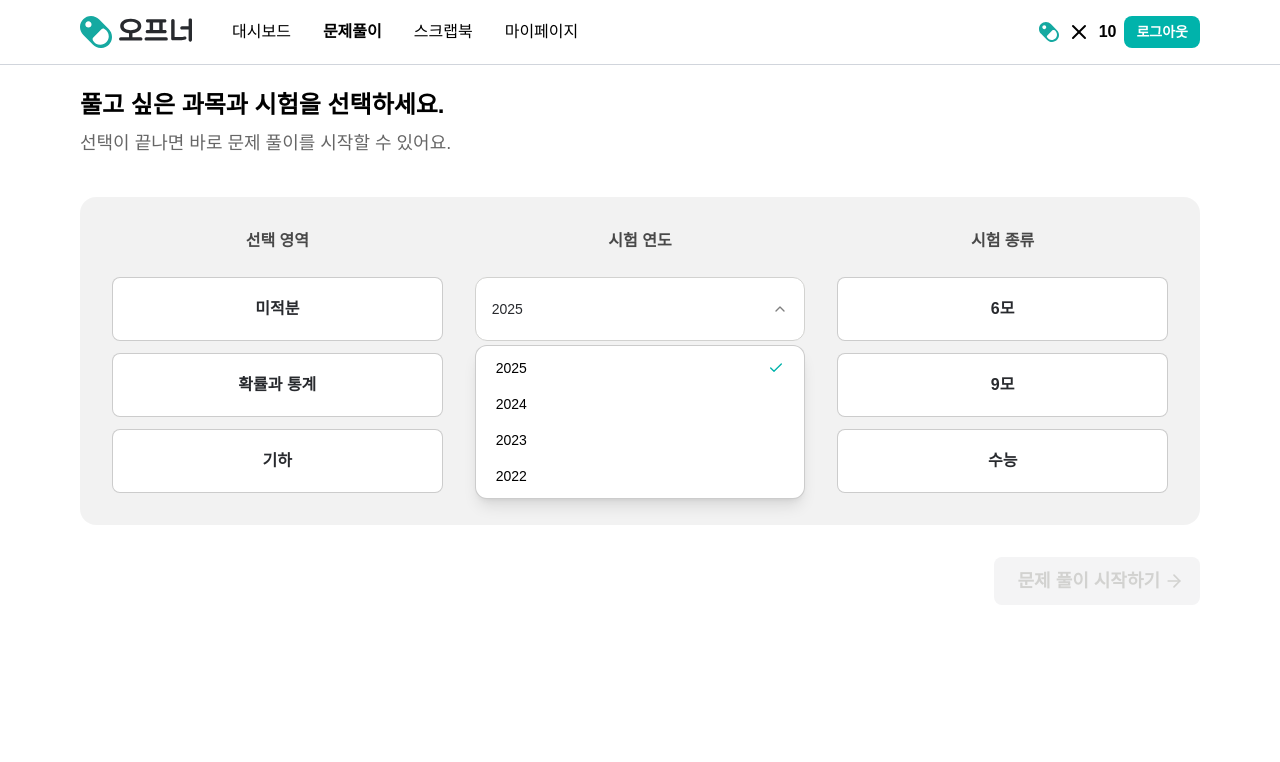
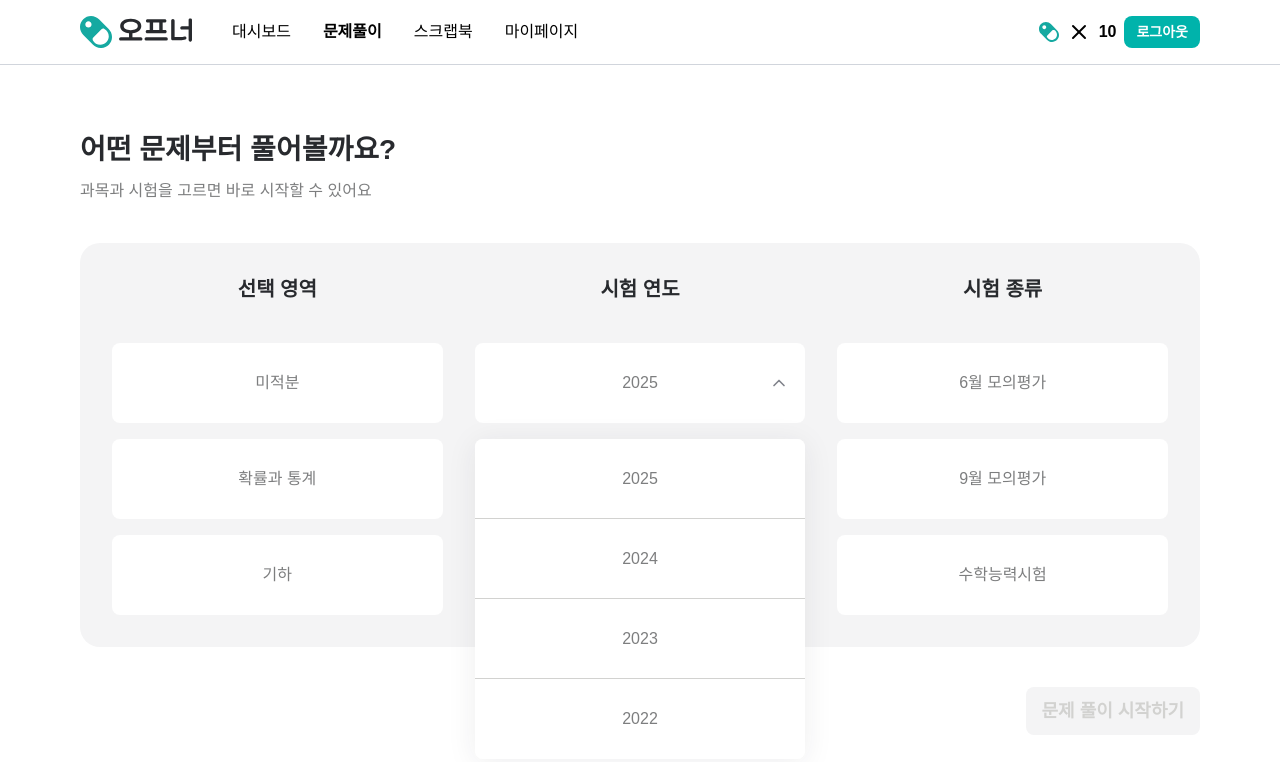
Before and after one commit to Groom-4th-TeamPJ/Opener, a Next.js app in the folder frontend/: page /exam in a window 1280 px wide. Both pictures are taken after a click on the button "2025". Shown: the top 762 px of the page. Built offline with nearby package versions, Linux system fonts and the light colour scheme.

Commit message:
style: 문제 선택 UI 디자인대로 수정

```diff
--- a/frontend/src/app/(main)/exam/page.tsx
+++ b/frontend/src/app/(main)/exam/page.tsx
@@ -1,11 +1,5 @@
 import ExamSelect from '@/components/exam/ExamSelect'
 
 export default function ExamPage() {
-  return (
-    <div className="min-h-full flex items-center">
-      <div className="w-full">
-        <ExamSelect />
-      </div>
-    </div>
-  )
+  return <ExamSelect />
 }
--- a/frontend/src/components/common/SelectBox.tsx
+++ /dev/null
@@ -1,158 +0,0 @@
-'use client'
-
-import cn from '@/utils/cn'
-import { ComponentPropsWithRef, useEffect, useRef, useState } from 'react'
-import { ChevronDown, Check } from 'lucide-react'
-
-export interface SelectOption {
-  value: string
-  label: string
-}
-
-interface SelectBoxProps extends Omit<ComponentPropsWithRef<'div'>, 'onChange'> {
-  label?: string
-  error?: string
-  helperText?: string
-  placeholder?: string
-  options: SelectOption[]
-  value?: string
-  onChange?: (value: string) => void
-  disabled?: boolean
-  triggerClassName?: string
-}
-
-export default function SelectBox({
-  label,
-  error,
-  helperText,
-  placeholder = '선택하세요',
-  options,
-  value,
-  onChange,
-  disabled = false,
-  triggerClassName,
-  className,
-  ...props
-}: SelectBoxProps) {
-  const [isOpen, setIsOpen] = useState(false)
-  const containerRef = useRef<HTMLDivElement>(null)
-  const triggerRef = useRef<HTMLButtonElement>(null)
-  const selectedOptionRef = useRef<HTMLButtonElement>(null)
-
-  const selectedOption = options.find((opt) => opt.value === value)
-  const displayText = selectedOption ? selectedOption.label : placeholder
-
-  // 외부 클릭 및 ESC 키 처리
-  useEffect(() => {
-    if (!isOpen) return
-
-    const handleClickOutside = (event: MouseEvent) => {
-      if (containerRef.current && !containerRef.current.contains(event.target as Node)) {
-        setIsOpen(false)
-      }
-    }
-
-    const handleEscape = (event: KeyboardEvent) => {
-      if (event.key === 'Escape') {
-        setIsOpen(false)
-      }
-    }
-
-    document.addEventListener('mousedown', handleClickOutside)
-    document.addEventListener('keydown', handleEscape)
-
-    return () => {
-      document.removeEventListener('mousedown', handleClickOutside)
-      document.removeEventListener('keydown', handleEscape)
-    }
-  }, [isOpen])
-
-  // 선택된 옵션으로 자동 스크롤
-  useEffect(() => {
-    if (isOpen && selectedOptionRef.current) {
-      selectedOptionRef.current.scrollIntoView({
-        block: 'nearest',
-        behavior: 'smooth',
-      })
-    }
-  }, [isOpen])
-
-  const handleSelect = (optionValue: string) => {
-    onChange?.(optionValue)
-    setIsOpen(false)
-  }
-
-  return (
-    <div className={cn('space-y-2', className)} ref={containerRef} {...props}>
-      {label && <label className="block text-sm font-medium text-text-primary">{label}</label>}
-
-      <div className="relative">
-        {/* Trigger Button */}
-        <button
-          ref={triggerRef}
-          type="button"
-          onClick={() => !disabled && setIsOpen(!isOpen)}
-          disabled={disabled}
-          className={cn(
-            'w-full px-4 py-2 rounded-xl',
-            'bg-background border border-neutral-200',
-            'text-text-primary text-sm text-left',
-            'transition-all duration-200',
-            'flex items-center justify-between gap-2',
-            error && 'border-danger-600 focus:border-danger-600',
-            disabled && 'opacity-50 cursor-not-allowed',
-            !disabled && 'cursor-pointer hover:border-foreground/30',
-            triggerClassName
-          )}
-        >
-          <span className={cn(!selectedOption && 'text-foreground/20 text-sm')}>{displayText}</span>
-          <ChevronDown
-            className={cn(
-              'w-4 h-4 text-foreground/50 transition-transform duration-300',
-              isOpen && 'rotate-180'
-            )}
-          />
-        </button>
-
-        {/* Dropdown Menu */}
-        {isOpen && (
-          <div
-            className={cn(
-              'absolute z-50 mt-1 w-full',
-              'bg-background border border-foreground/20 rounded-xl shadow-lg',
-              'max-h-60 overflow-auto',
-              'p-1'
-            )}
-          >
-            {options.map((option) => (
-              <button
-                key={option.value}
-                ref={option.value === value ? selectedOptionRef : null}
-                type="button"
-                onClick={() => handleSelect(option.value)}
-                className={cn(
-                  'w-full px-4 py-2 text-left text-sm rounded-lg',
-                  'transition-colors duration-150',
-                  'flex items-center justify-between',
-                  'hover:bg-foreground/5',
-                  option.value !== value && 'text-foreground'
-                )}
-              >
-                <span>{option.label}</span>
-                {option.value === value && <Check className="w-4 h-4 text-primary-600 " />}
-              </button>
-            ))}
-          </div>
-        )}
-      </div>
-
-      {error && (
-        <p className="text-sm text-danger-600" role="alert">
-          {error}
-        </p>
-      )}
-
-      {!error && helperText && <p className="text-sm text-foreground/60">{helperText}</p>}
-    </div>
-  )
-}
--- a/frontend/src/components/exam/ExamSelect.tsx
+++ b/frontend/src/components/exam/ExamSelect.tsx
@@ -1,9 +1,8 @@
 'use client'
 
 import { useState } from 'react'
-import { ArrowRight } from 'lucide-react'
 import Button from '@/components/common/Button'
-import SelectBox from '@/components/common/SelectBox'
+import YearSelectBox from './YearSelectBox'
 import QuestionSolve from './QuestionSolveView'
 import { mockExamData } from '@/mocks/exam-data'
 import type { ExamResponse } from '@/types/exam'
@@ -15,33 +14,29 @@ const categories = [
 ]
 
 const examTypes = [
-  { id: 'M06', name: '6모' },
-  { id: 'M09', name: '9모' },
-  { id: 'CSAT', name: '수능' },
+  { id: 'M06', name: '6월 모의평가' },
+  { id: 'M09', name: '9월 모의평가' },
+  { id: 'CSAT', name: '수학능력시험' },
 ]
 
 const currentYear = new Date().getFullYear() - 1
-const yearOptions = Array.from({ length: 4 }, (_, i) => ({
-  value: String(currentYear - i),
-  label: String(currentYear - i),
-}))
 
 export default function ExamSelect() {
   const [selectedCategory, setSelectedCategory] = useState<string>('')
-  const [selectedYear, setSelectedYear] = useState<string>(yearOptions[0].value)
+  const [selectedYear, setSelectedYear] = useState<number>(currentYear)
   const [selectedExamType, setSelectedExamType] = useState<string>('')
   const [examData, setExamData] = useState<ExamResponse | null>(null)
 
-  const canStart = selectedCategory && selectedYear && selectedExamType
+  const canStart = !!(selectedCategory && selectedYear && selectedExamType)
 
   const handleStartExam = () => {
     if (!canStart) return
 
-    const params = {
-      year: Number(selectedYear),
-      category: selectedCategory,
-      examType: selectedExamType,
-    }
+    // const params = {
+    //   year: Number(selectedYear),
+    //   category: selectedCategory,
+    //   examType: selectedExamType,
+    // }
 
     // TODO: GET /api/exam?year={year}&category={category}&examType={examType}
     // TODO: Authorization: Bearer {accessToken} 헤더 추가
@@ -53,39 +48,38 @@ export default function ExamSelect() {
   // 문제 풀이 화면으로 전환
   if (examData) {
     return (
-      <div className="fixed inset-0 z-50 bg-background">
+      <div className="fixed inset-0 z-100 bg-background">
         <QuestionSolve data={examData} onClose={() => setExamData(null)} />
       </div>
     )
   }
 
   return (
-    <>
+    <div className="fixed inset-0 top-16 flex items-center justify-center">
+      <div className="w-full max-w-6xl px-4">
         <div className="mb-10">
-        <h1 className="text-2xl font-semibold text-foreground mb-2">
-          풀고 싶은 과목과 시험을 선택하세요.
+          <h1 className="text-[1.75rem] font-bold text-text-primary mb-2">
+            어떤 문제부터 풀어볼까요?
           </h1>
-        <p className="text-lg text-foreground/60">
-          선택이 끝나면 바로 문제 풀이를 시작할 수 있어요.
-        </p>
+          <p className="text-md text-text-secondary">과목과 시험을 고르면 바로 시작할 수 있어요</p>
         </div>
 
-      <div className="bg-foreground/5 rounded-2xl p-8 mb-8">
+        <div className="bg-neutral-50 rounded-[1.25rem] p-8 mb-10">
           <div className="grid grid-cols-1 md:grid-cols-3 gap-8">
             {/* 선택 영역 */}
             <div>
-            <h3 className="text-center font-semibold text-foreground/70 mb-6">선택 영역</h3>
-            <div className="space-y-3">
+              <h2 className="text-xl text-center font-bold text-text-primary mb-10">선택 영역</h2>
+              <div className="space-y-4">
                 {categories.map((category) => (
                   <Button
                     key={category.id}
                     variant="ghost"
                     widthFull
-                  className={
+                    className={`h-16 font-medium text-text-secondary ${
                       selectedCategory === category.id
-                      ? 'h-16 bg-primary-600/10 border border-primary-600 hover:bg-primary-600/10'
-                      : 'h-16 bg-background border border-foreground/20'
-                  }
+                        ? 'h-20 font-bold bg-white text-text-primary border-2 border-primary-600 hover:bg-white'
+                        : 'h-20 bg-white hover:bg-neutral-100'
+                    }`}
                     onClick={() => setSelectedCategory(category.id)}
                   >
                     {category.name}
@@ -96,29 +90,27 @@ export default function ExamSelect() {
 
             {/* 시험 연도 */}
             <div>
-            <h3 className="text-center font-semibold text-foreground/70 mb-6">시험 연도</h3>
-            <SelectBox
-              options={yearOptions}
+              <h2 className="text-xl text-center font-bold text-text-primary mb-10">시험 연도</h2>
+              <YearSelectBox
                 value={selectedYear}
                 onChange={setSelectedYear}
-              placeholder="연도 선택"
-              triggerClassName="h-16"
+                isSelected={canStart}
               />
             </div>
 
             {/* 시험 종류 */}
             <div>
-            <h3 className="text-center font-semibold text-foreground/70 mb-6">시험 종류</h3>
-            <div className="space-y-3">
+              <h2 className="text-xl text-center font-bold text-text-primary mb-10">시험 종류</h2>
+              <div className="space-y-4">
                 {examTypes.map((type) => (
                   <Button
                     key={type.id}
                     variant="ghost"
                     widthFull
-                  className={`h-16 ${
+                    className={`h-16 font-medium text-text-secondary ${
                       selectedExamType === type.id
-                      ? 'bg-primary-600/10 border border-primary-600 hover:bg-primary-600/10'
-                      : 'bg-background border border-foreground/20'
+                        ? 'h-20 font-bold bg-white text-text-primary border-2 border-primary-600 hover:bg-white'
+                        : 'h-20 bg-white hover:bg-neutral-100'
                     }`}
                     onClick={() => setSelectedExamType(type.id)}
                   >
@@ -136,12 +128,12 @@ export default function ExamSelect() {
             size="lg"
             disabled={!canStart}
             onClick={handleStartExam}
-          rightIcon={<ArrowRight className="w-5 h-5 -mr-2" />}
-          className="font-semibold"
+            className="font-bold h-12 p-4"
           >
             문제 풀이 시작하기
           </Button>
         </div>
-    </>
+      </div>
+    </div>
   )
 }
--- /dev/null
+++ b/frontend/src/components/exam/YearSelectBox.tsx
@@ -0,0 +1,102 @@
+'use client'
+
+import { useState, useEffect, useRef } from 'react'
+import { ChevronDown } from 'lucide-react'
+import Button from '@/components/common/Button'
+import cn from '@/utils/cn'
+
+interface YearSelectBoxProps {
+  value: number
+  onChange: (value: number) => void
+  isSelected?: boolean
+}
+
+const currentYear = new Date().getFullYear() - 1
+const years = Array.from({ length: 4 }, (_, i) => currentYear - i)
+
+export default function YearSelectBox({ value, onChange, isSelected = false }: YearSelectBoxProps) {
+  const [isOpen, setIsOpen] = useState(false)
+  const containerRef = useRef<HTMLDivElement>(null)
+
+  // 외부 클릭 감지
+  useEffect(() => {
+    if (!isOpen) return
+
+    const handleClickOutside = (event: MouseEvent) => {
+      if (containerRef.current && !containerRef.current.contains(event.target as Node)) {
+        setIsOpen(false)
+      }
+    }
+
+    const handleEscape = (event: KeyboardEvent) => {
+      if (event.key === 'Escape') {
+        setIsOpen(false)
+      }
+    }
+
+    document.addEventListener('mousedown', handleClickOutside)
+    document.addEventListener('keydown', handleEscape)
+
+    return () => {
+      document.removeEventListener('mousedown', handleClickOutside)
+      document.removeEventListener('keydown', handleEscape)
+    }
+  }, [isOpen])
+
+  const handleSelect = (year: number) => {
+    onChange(year)
+    setIsOpen(false)
+  }
+
+  return (
+    <div className="relative" ref={containerRef}>
+      {/* Trigger Button */}
+      <div className="relative">
+        <Button
+          variant="ghost"
+          onClick={() => setIsOpen(!isOpen)}
+          className={cn(
+            'w-full h-20 px-4 rounded-lg justify-center',
+            isSelected
+              ? 'font-bold bg-white border-2 border-primary-600 hover:bg-white'
+              : 'font-medium bg-white hover:bg-neutral-100'
+          )}
+        >
+          <span
+            className={cn(
+              'text-center leading-7',
+              isSelected ? 'text-text-primary font-bold' : 'text-text-secondary font-medium'
+            )}
+          >
+            {value}
+          </span>
+        </Button>
+        <ChevronDown
+          className={cn(
+            'absolute right-4 top-1/2 -translate-y-1/2 w-5 h-5 text-neutral-400 transition-transform duration-300 pointer-events-none',
+            isOpen && 'rotate-180'
+          )}
+        />
+      </div>
+
+      {/* Dropdown (아래로 펼쳐짐) */}
+      {isOpen && (
+        <div className="absolute top-full mt-4 w-full bg-white rounded-lg shadow-[0px_4px_30px_0px_rgba(40,42,46,0.08)] overflow-hidden z-50">
+          {years.map((year, index) => (
+            <Button
+              key={year}
+              variant="ghost"
+              onClick={() => handleSelect(year)}
+              className={cn(
+                'w-full h-20 px-4 relative justify-center rounded-none bg-white hover:bg-neutral-100',
+                index < years.length - 1 && 'border-b border-neutral-200'
+              )}
+            >
+              <span className="text-center text-text-secondary font-medium leading-7">{year}</span>
+            </Button>
+          ))}
+        </div>
+      )}
+    </div>
+  )
+}
```
Lines whose indentation alone changed are shown as unchanged.
